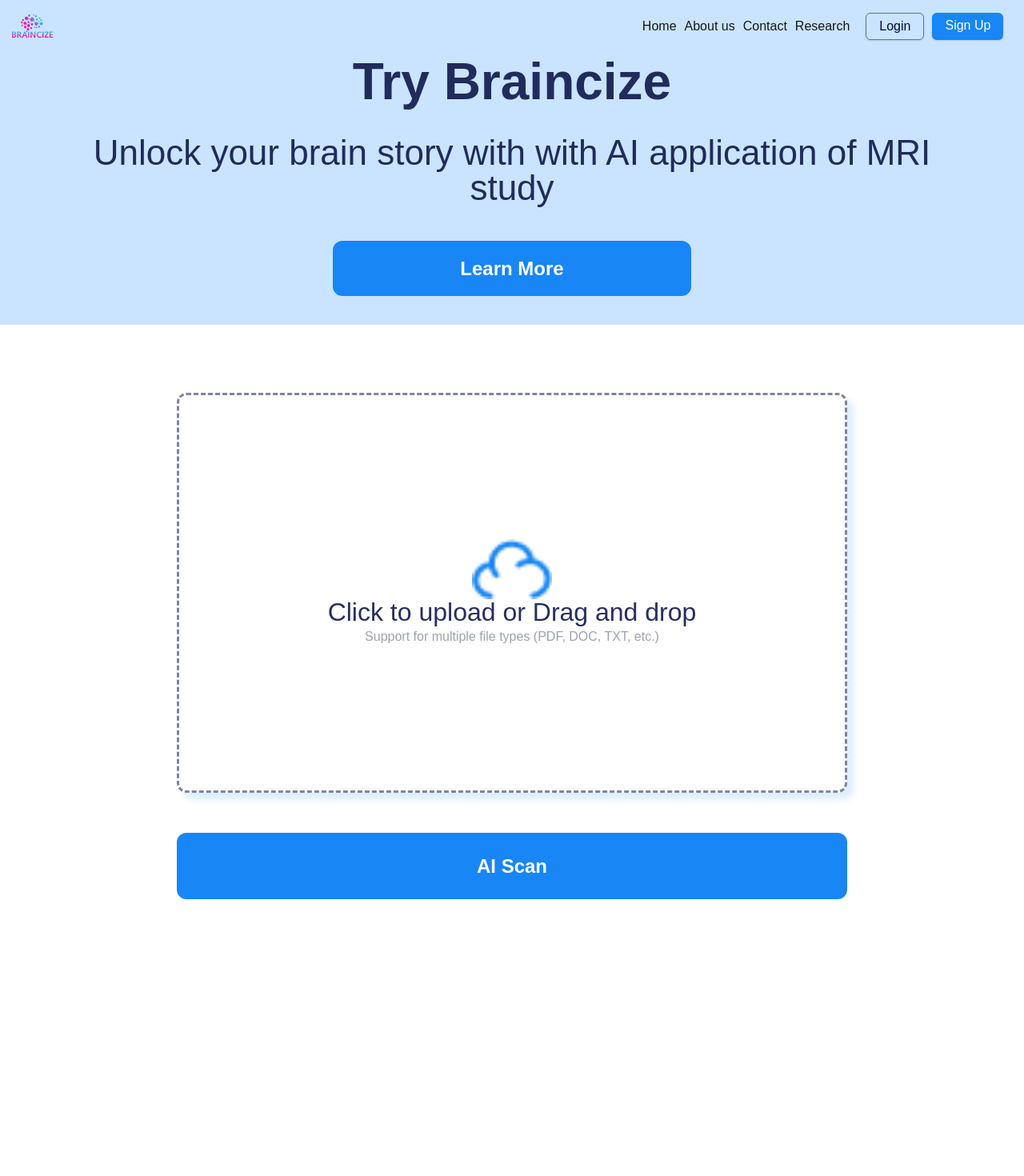
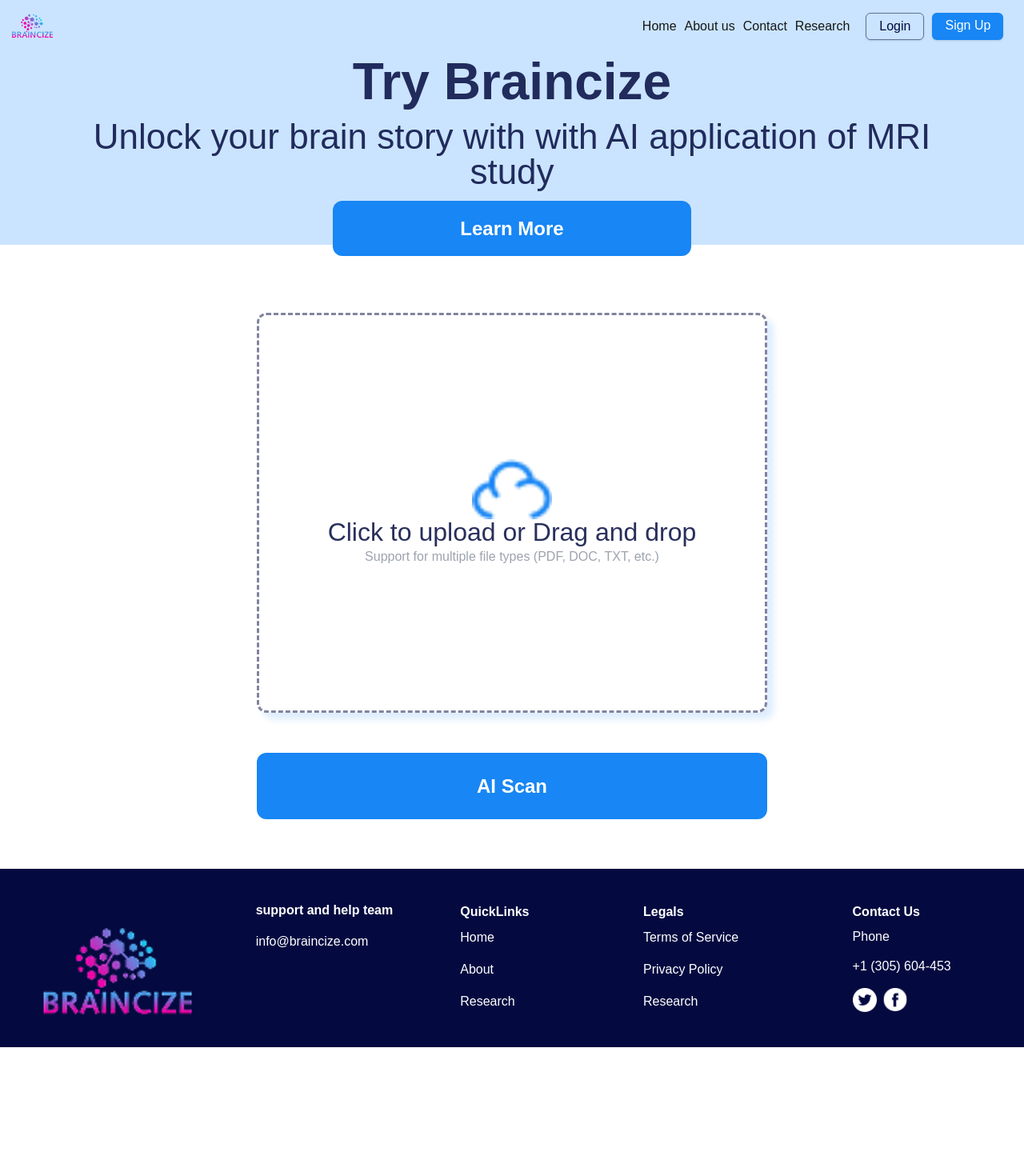
Before and after one commit to patrickowor/Braincize-Web, a Next.js app: page /aiscan in a window 1280 px wide. Shown: the top 1470 px of the page at 80% size. After the commit the page ends 1332 px from the top, so only its background shows below. Built offline with nearby package versions, Linux system fonts and the light colour scheme.

Commit message:
edited stylings for contact and aiscan pages

```diff
--- a/src/app/aiscan/aiscan.module.css
+++ b/src/app/aiscan/aiscan.module.css
@@ -4,14 +4,14 @@
 }
 .aiscanTop{
     width: 1440px;
-    height: 406px;
+    height: 306px;
     padding: 24px 179px;
     padding-top: 70px;
     background-color: #CAE4FF;
 }
 .aiscanTopH2{
     width: 1082px;
-    height: 99px;
+    height: 79px;
     font-size: 64px;
     font-weight: 700;
     line-height: 100%;
@@ -19,7 +19,7 @@
 }
 .aiscanTopP{
     width: 1082px;
-    height: 132px;
+    height: 102px;
     font-size: 44px;
     font-weight: 500;
     line-height: 100%;
@@ -42,7 +42,7 @@
     justify-self: center;
     border-radius: 20px;
     width: 1138px;
-    height: 1215px;
+    height: 700px;
     position: relative;
     justify-items: center;
     text-align: center;
@@ -54,7 +54,7 @@
 
 .upload_area {
     border: 3px dashed #040A4080;
-    width: 838px;
+    width: 638px;
     height: 500px;
     align-content: center;
     border-radius: 12px;
@@ -97,7 +97,7 @@
     display: none;
 }
 .fileButton{
-    width: 838px;
+    width: 638px;
     height: 83px;
     border-radius: 12px;
     padding: 10px;
--- a/src/app/contact/contact.module.css
+++ b/src/app/contact/contact.module.css
@@ -6,7 +6,7 @@
     padding-top: 50px;
     position: relative;
     padding-top: 65px;
-    margin-bottom: 100px;
+    margin-bottom: 50px;
     align-content: center;
     padding-left: 30px
 }
@@ -26,7 +26,7 @@
 }
 .formm{
     width: 768px;
-    height: 412px;
+    height: 452px;
     top: 559px;
     left: 66px;
     gap: 48px;
```
